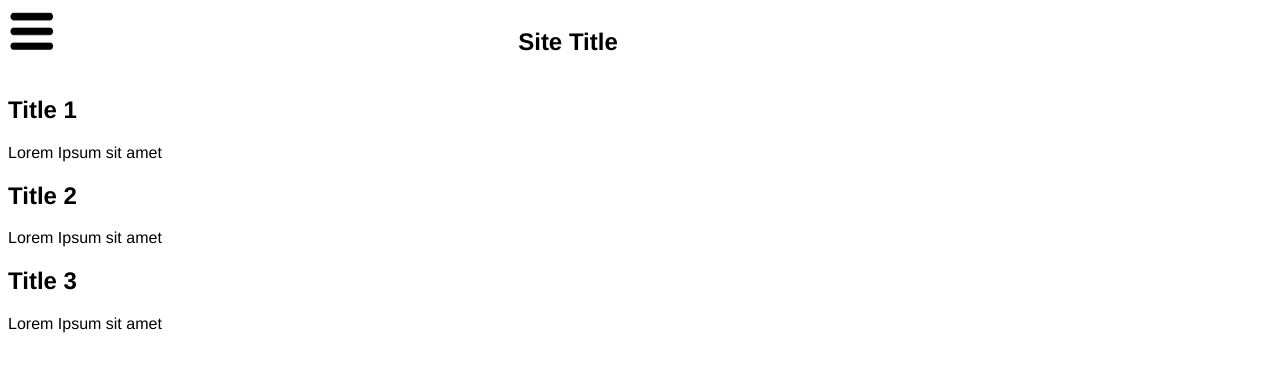
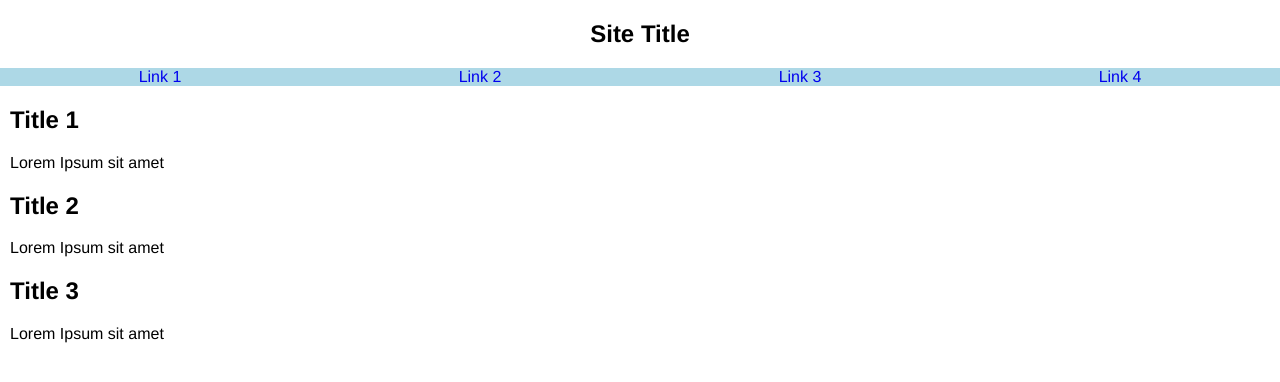
Before and after one commit to ThreeToes/site-templating-stuff, a plain HTML site: page public_html/index.html in a window 1280 px wide. Drawn offline with Linux system fonts and the light colour scheme.

Commit message:
Added medium screen css

```diff
--- /dev/null
+++ b/public_html/css/site-css-medium.css
@@ -0,0 +1,48 @@
+/*
+To change this license header, choose License Headers in Project Properties.
+To change this template file, choose Tools | Templates
+and open the template in the editor.
+*/
+/*
+    Created on : 17/09/2015, 11:14:19 PM
+    Author     : stephen
+*/
+
+body{
+    width: 100%;
+    display: flex;
+    flex-wrap: wrap;
+    font-family: Helvetica;
+    padding: 0px;
+    margin: 0px;
+}
+
+.hamburger-menu, .title-spacer{
+    display: none;
+}
+
+nav{
+    order: 2;
+    width: 100%;
+    display: flex;
+    justify-content: space-around;
+    background: lightblue;
+}
+
+nav .nav-link{
+    text-decoration: none;
+}
+
+.title-bar{
+    order: 1;
+    width: 100%;
+}
+.title-bar .title h2{
+    text-align: center;
+}
+
+.post-container{
+    order: 3;
+    margin-left: 10px;
+    width: 100%;
+}
--- a/public_html/index.html
+++ b/public_html/index.html
@@ -8,8 +8,9 @@ and open the template in the editor.
     <head>
         <title>Site Title</title>
         <meta charset="UTF-8" />
-        <meta name="viewport" content="width=device-width, initial-scale=1.0" />
-        <link type="text/css" href="css/site-css-small.css" rel="stylesheet" />
+        <meta name="viewport" content="width=device-width, initial-scale=1.0, maximum-scale=1" />
+        <link href="css/site-css-small.css" media="screen and (max-width: 429px)" rel="stylesheet" />
+        <link href="css/site-css-medium.css" media="screen and (min-width: 430px)" rel="stylesheet" />
         <script src="./js/libs/jquery/jquery.js"></script>
     </head>
     <body>
```
